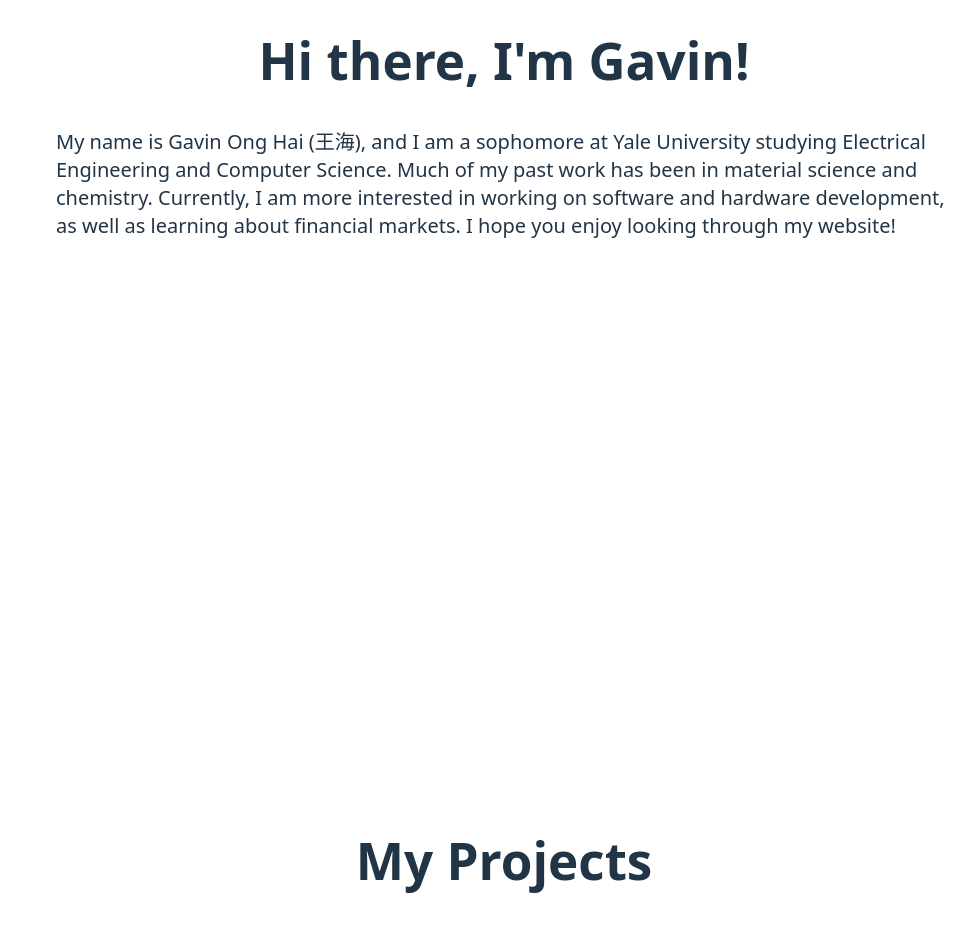
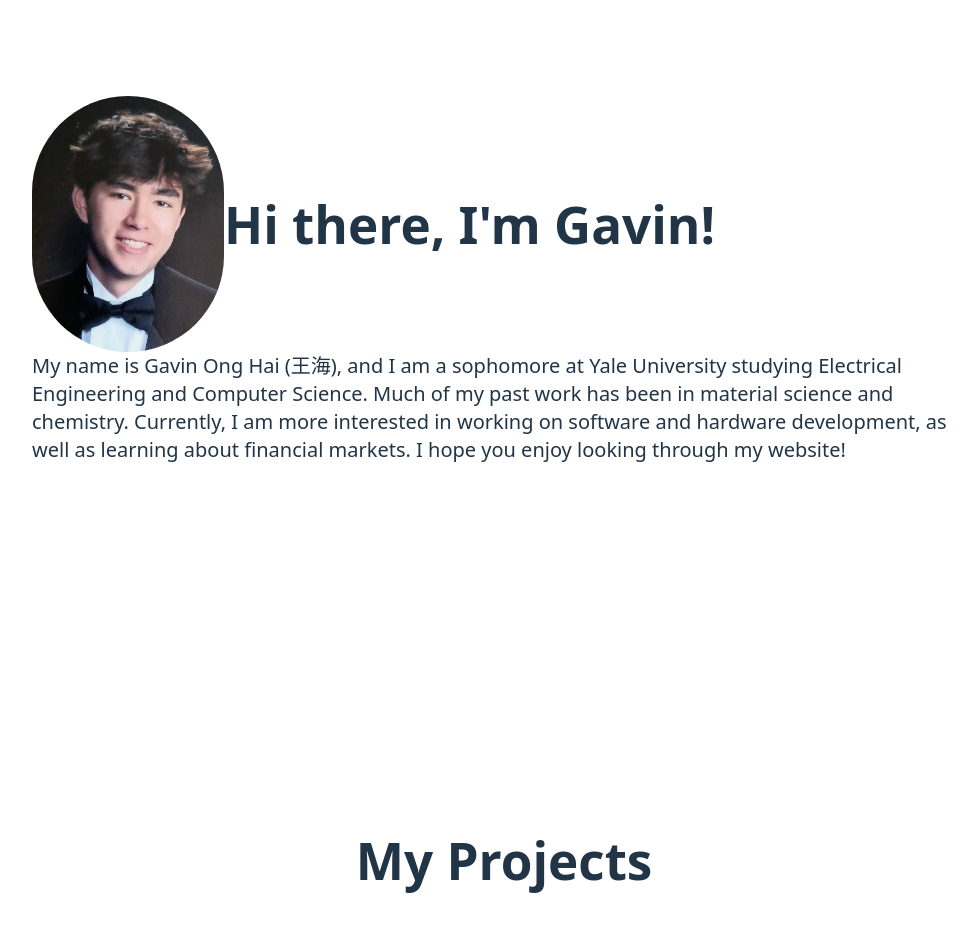
Before and after one commit to onghaig/onghaig.github.io, a React (Vite) app: page / in a window 1280 px wide. Shown: the top 932 px of the page, without its empty margins (240-1217 px from the left). Built offline with nearby package versions, Linux system fonts and the light colour scheme.

Commit message:
Added face photo (not yet properly organized) Still working on about me. Added sidebar scrollspy functionality.

```diff
--- a/src/components/aboutme.tsx
+++ b/src/components/aboutme.tsx
@@ -1,21 +1,27 @@
+import myFace from "../assets/myface.jpg";
+
 export default function AboutMe() {
-    return (
-            <section id="about" className="relative h-screen">
-        <div className="flex flex-col items-center justify-around text-left">
-            <div>
-                <h1 className="text-4xl font-bold mb-10">
-                    Hi there, I'm Gavin!
-                </h1>
-            </div>
-            <div>
-                <h2 className="text-xl font-medium max-w-4xl">
-                    My name is Gavin Ong Hai (王海), and I am a sophomore at Yale University studying
-                    Electrical Engineering and Computer Science. Much of my past work has been in
-                    material science and chemistry. Currently, I am more interested in working on software and hardware development,
-                    as well as learning about financial markets. I hope you enjoy looking through my website!
-                </h2>
-            </div>
+  return (
+    <section id="about" className="relative h-screen ">
+      <div className="flex flex-col items-start justify-around text-left px-8 py-16">
+        <div className="flex items-center">
+            <img
+            src={myFace}
+            alt="Gavin Ong Hai"
+            className="rounded-full w-48 h-64 object-cover"
+          />
+          <h1 className="text-4xl font-bold">Hi there, I'm Gavin!</h1>
         </div>
-        </section>
-    )
+
+        <h2 className="text-xl font-medium max-w-9xl">
+          My name is Gavin Ong Hai (王海), and I am a sophomore at Yale University
+          studying Electrical Engineering and Computer Science. Much of my past
+          work has been in material science and chemistry. Currently, I am more
+          interested in working on software and hardware development, as well as
+          learning about financial markets. I hope you enjoy looking through my
+          website!
+        </h2>
+      </div>
+    </section>
+  );
 }
--- a/src/components/sidebar.tsx
+++ b/src/components/sidebar.tsx
@@ -1,5 +1,5 @@
 import { useState, useEffect } from "react";
-import { Link, Events } from "react-scroll";
+import { Link, scrollSpy } from "react-scroll";
 
 const sections = [
   { id: "about",    label: "About" },
@@ -13,51 +13,38 @@ const sections = [
 export default function Sidebar() {
   const [active, setActive] = useState("");
 
-  // Keep <active> in sync with the section that’s in view
+  /* ─── NEW: ask react-scroll to spy once at mount ─── */
   useEffect(() => {
-    Events.scrollEvent.register("begin", () => {});
-    Events.scrollEvent.register("end", (to) => setActive(to));
-    return () => {
-      Events.scrollEvent.remove("begin");
-      Events.scrollEvent.remove("end");
-    };
+    scrollSpy.update();           // initialise spy
   }, []);
 
   return (
     <aside
-      /* ⬅ fixed left edge, transparent → opaque on hover  */
       className="group fixed lg:inset-y-0 lg:left-0 lg:w-72
                  lg:flex lg:flex-col lg:px-2 lg:py-8
                  inset-x-0 top-0 flex-row justify-around
-
-             bg-white/0           /* fully transparent by default  */
-             hover:bg-white/20    /* ~20 % white overlay on hover   */
-
-             hover:backdrop-blur-md
-                 text-white          /* keep all text white            */
-                 transition-all duration-200" /* smooth opacity animation       */
-
+                 bg-white/0 hover:bg-white/20 hover:backdrop-blur-md
+                 text-white transition-all duration-200"
     >
-      {/* Logo or initials at the top */}
       <span className="mb-6 text-4xl font-semibold tracking-wide
-                        opacity-40 group-hover:opacity-100  /* 50 % → 100 % */
-                        transition-opacity">
+                       opacity-40 group-hover:opacity-100 transition-opacity">
         Gavin Onghai
       </span>
 
-      {/* Navigation links */}
       {sections.map(({ id, label }) => (
         <Link
           key={id}
           to={id}
           smooth
           duration={500}
-          spy
+          spy                 /* let react-scroll watch this link */
+          offset={-60}        /* adjust if you have a fixed header */
+          onSetActive={() => setActive(id)}   /* ← update state */
           className={`text-xl cursor-pointer transition-all
             opacity-40 group-hover:opacity-100
-            ${active === id ? "font-semibold" : "font-light"}
-            hover:text-5xl hover:font-semibold
-             !text-white`}
+            ${active === id ? "font-semibold !text-5xl" : "font-light"}
+            hover:text-5xl hover:font-semibold !text-white
+            `}
         >
           {label}
         </Link>
```
Also changed, not shown: src/assets/myface.jpg (added).
